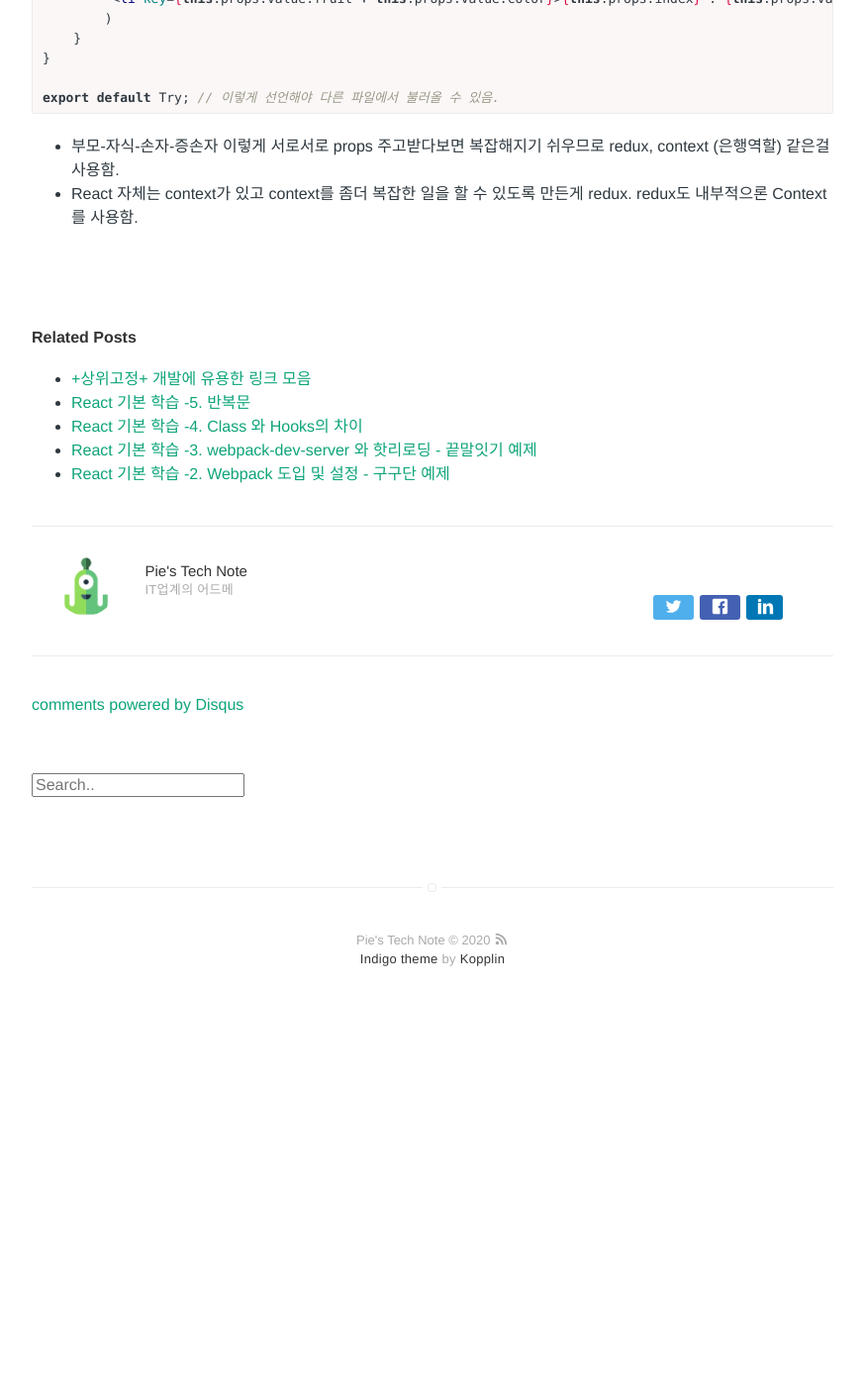
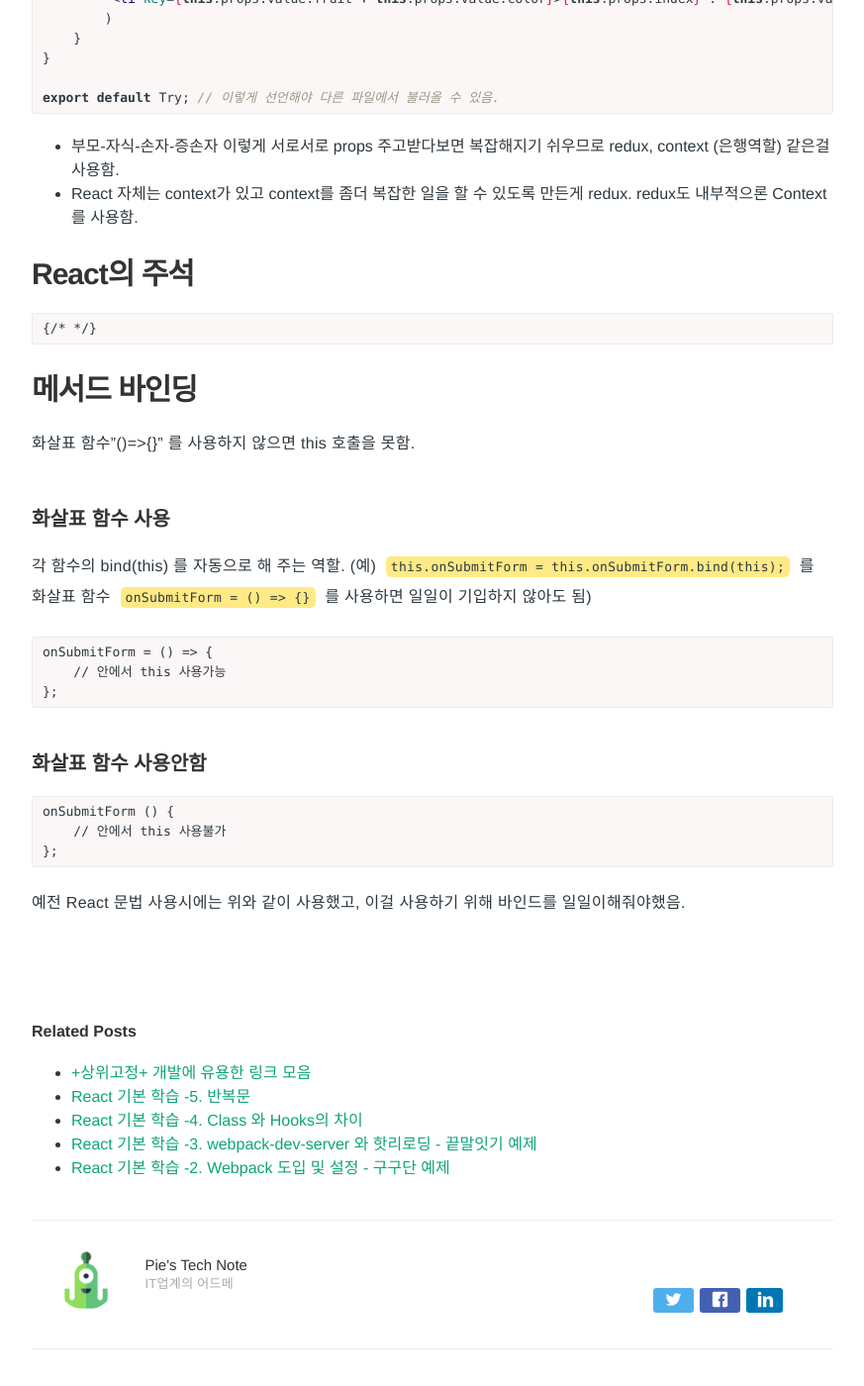
Before and after one commit to Pie001/pie001.github.io, a Jekyll site: the page built from _posts/2020-11-19-0075.md, in a window 1280 px wide and 1400 px high, scrolled down 2702 px. Shown: the whole window at 99% size, without its empty margins (203-1076 px from the left). Built offline with Jekyll 4.4.1, drawn with Linux system fonts in a browser that asks for light colours; comment, search, counter and statistics services are not loaded; before the commit the page ends 3808 px from its top, so only the background shows below that.

Commit message:
Update 2020-11-19-0075.md

````diff
--- a/_posts/2020-11-19-0075.md
+++ b/_posts/2020-11-19-0075.md
@@ -130,3 +130,28 @@ export default Try; // 이렇게 선언해야 다른 파일에서 불러올 수
 
 - 부모-자식-손자-증손자 이렇게 서로서로 props 주고받다보면 복잡해지기 쉬우므로 redux, context (은행역할) 같은걸 사용함.
 - React 자체는 context가 있고 context를 좀더 복잡한 일을 할 수 있도록 만든게 redux. redux도 내부적으론 Context를 사용함.
+
+# React의 주석
+
+```
+{/* */}
+```
+
+# 메서드 바인딩
+화살표 함수"()=>{}" 를 사용하지 않으면 this 호출을 못함.
+
+### 화살표 함수 사용
+각 함수의 bind(this) 를 자동으로 해 주는 역할.
+(예) `this.onSubmitForm = this.onSubmitForm.bind(this);` 를 화살표 함수 `onSubmitForm = () => {}` 를 사용하면 일일이 기입하지 않아도 됨)
+```
+onSubmitForm = () => {
+    // 안에서 this 사용가능
+};
+```
+### 화살표 함수 사용안함
+```
+onSubmitForm () {
+    // 안에서 this 사용불가
+};
+```
+예전 React 문법 사용시에는 위와 같이 사용했고, 이걸 사용하기 위해 바인드를 일일이해줘야했음.
````
